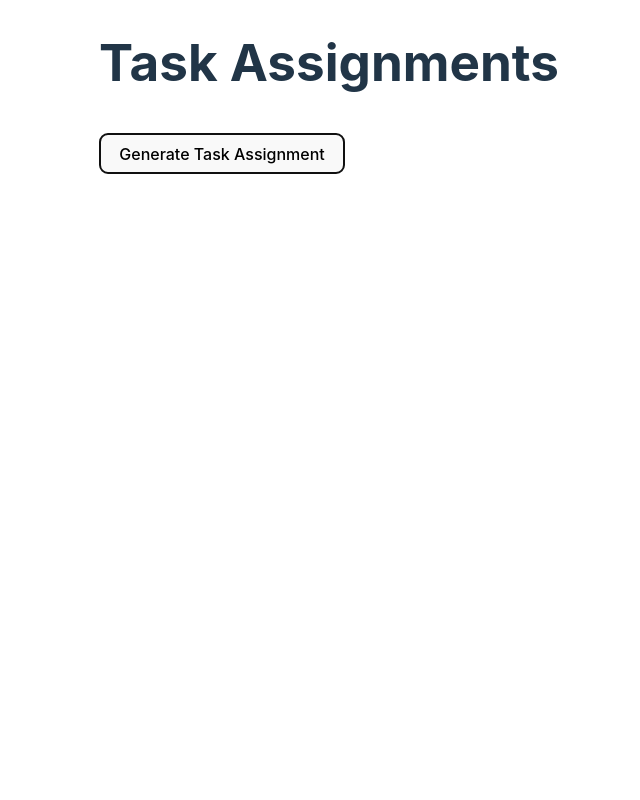
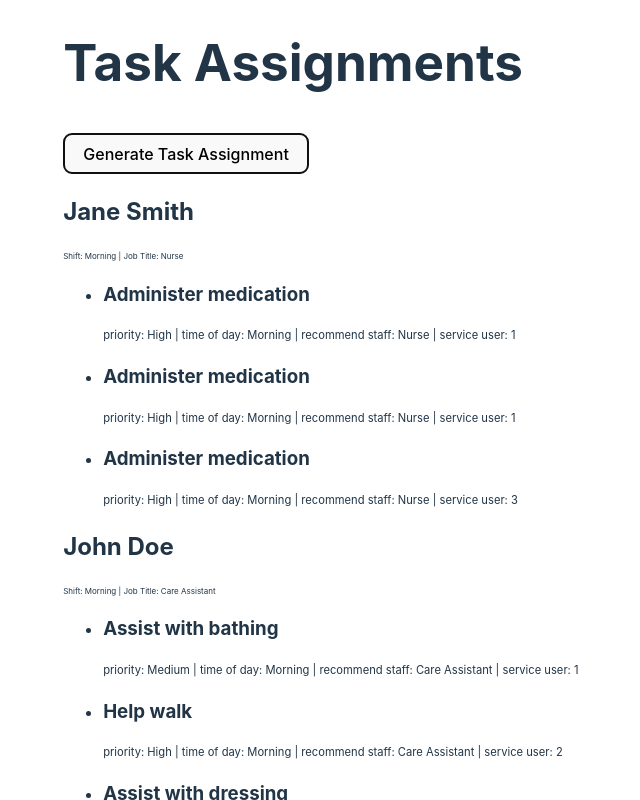
Before and after one commit to taofiqsulayman/roster-generator-react, a React (Vite) app: page / in a window 1280 px wide. Both pictures are taken after a click on the button "Generate Task Assignment". Shown: the top 800 px of the page, without its empty margins (311-951 px from the left). Built offline with nearby package versions, Linux system fonts and the light colour scheme.

Commit message:
Refactor App component to generate task assignments***

```diff
--- a/src/App.jsx
+++ b/src/App.jsx
@@ -1,4 +1,4 @@
-// import { useState } from "react";
+import { useState } from "react";
 import testData from "./test_input";
 
 // Function to assign tasks to employees
@@ -73,15 +73,14 @@ function assignTasksToEmployees(employees, serviceUsers) {
 }
 
 function App() {
-    // const [taskAssignments, setTaskAssignments] = useState([]);
+    const [taskAssignments, setTaskAssignments] = useState([]);
     const employees = testData.employees;
     const serviceUsers = testData.serviceUsers;
 
     // Function to generate task assignments
     const generateTaskAssignments = () => {
-        assignTasksToEmployees(employees, serviceUsers);
-        // setTaskAssignments(assignments);
-        console.log(serviceUsers);
+        const assignments = assignTasksToEmployees(employees, serviceUsers);
+        setTaskAssignments(assignments);
     };
 
     return (
@@ -91,6 +90,33 @@ function App() {
                 Generate Task Assignment
             </button>
 
+            {Object.entries(taskAssignments).map(([employeeName, tasks]) => (
+                <div key={employeeName}>
+                    <h2>{employeeName}</h2>
+                    {employees.map((employee) => {
+                        if (employee.firstName === employeeName.split(" ")[0] && employee.lastName === employeeName.split(" ")[1]) {
+                            return (
+                                <div key={employee.id} style={{fontSize: '.5rem'}}>
+                                    Shift: {employee.shift} {' | '}
+                                    Job Title: {employee.jobTitle}
+                                </div>
+                            );
+                        }
+                    })}
+                    <ul>
+                        {tasks.map((task) => (
+                            <li key={task.taskId}>
+                                <h3>{task.description}</h3>
+                                <p style={{fontSize: '.7rem'}}>
+                                    priority: {task.priority} | time of day:{" "}
+                                    {task.timeOfDay} | recommend staff:{" "}
+                                    {task.taskType} | service user: {task.userId}
+                                </p>
+                            </li>
+                        ))}
+                    </ul>
+                </div>
+            ))}
         </div>
     );
 }
```
